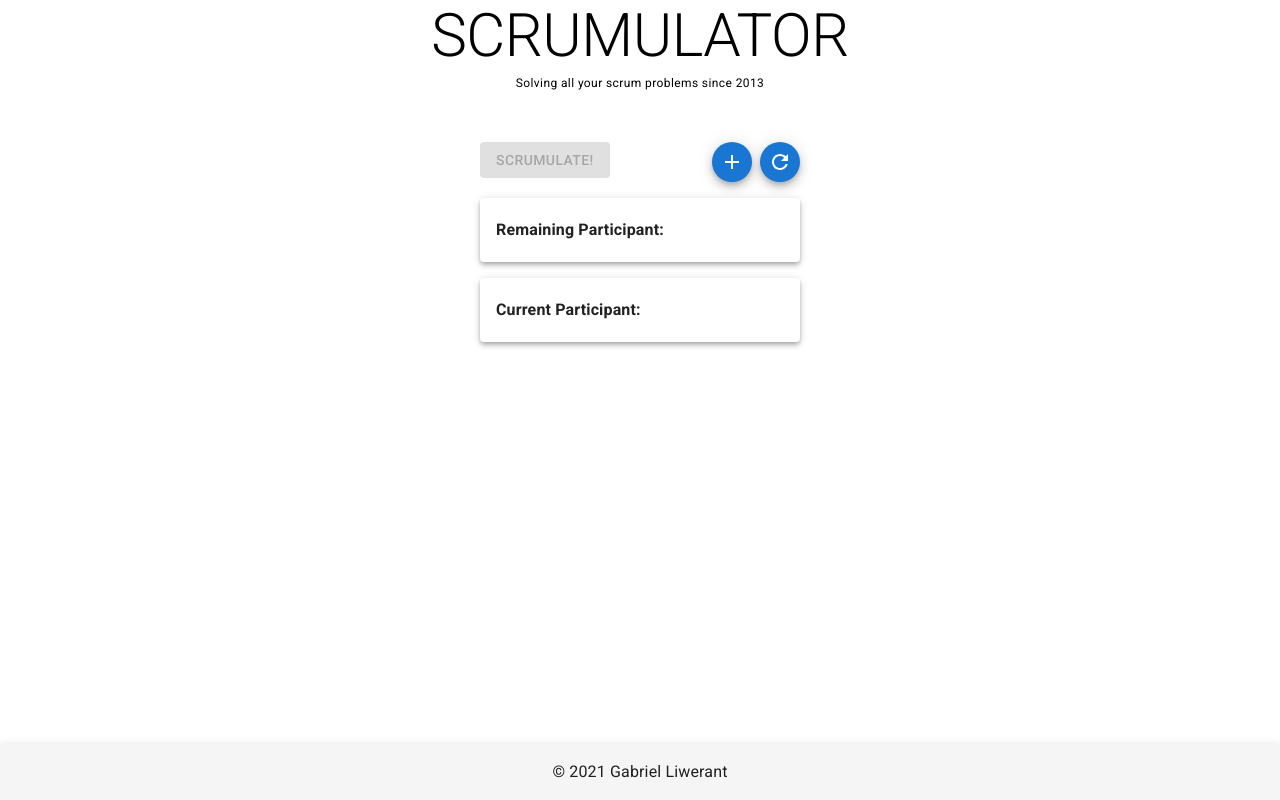
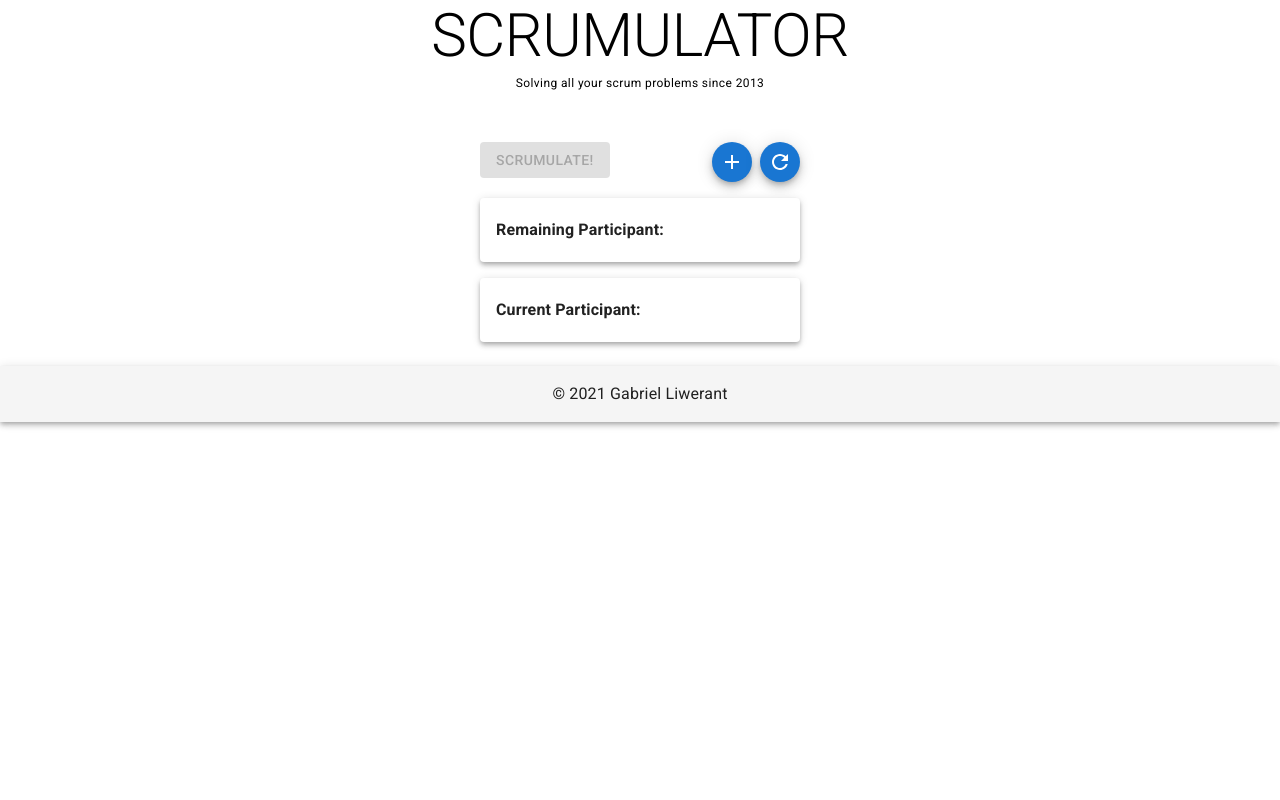
Before and after one commit to gabrielliwerant/scrumulator, a React app: page / in a window 1280 px wide. Built offline with nearby package versions, Linux system fonts and the light colour scheme.

Commit message:
Fix footer positioning

```diff
--- a/src/components/Footer.js
+++ b/src/components/Footer.js
@@ -23,7 +23,7 @@ const Footer = () => {
   const yearRange = currentYear !== 2021 ? `2021 - ${currentYear}` : '2021';
 
   return (
-    <AppBar position='fixed' color='default' sx={{ top: 'auto', bottom: 0 }}>
+    <AppBar position='static' color='default' sx={{ marginTop: '24px' }}>
       <Typography variant='body1' className={classes.text}>
         &copy; {yearRange} Gabriel Liwerant
       </Typography>
```
